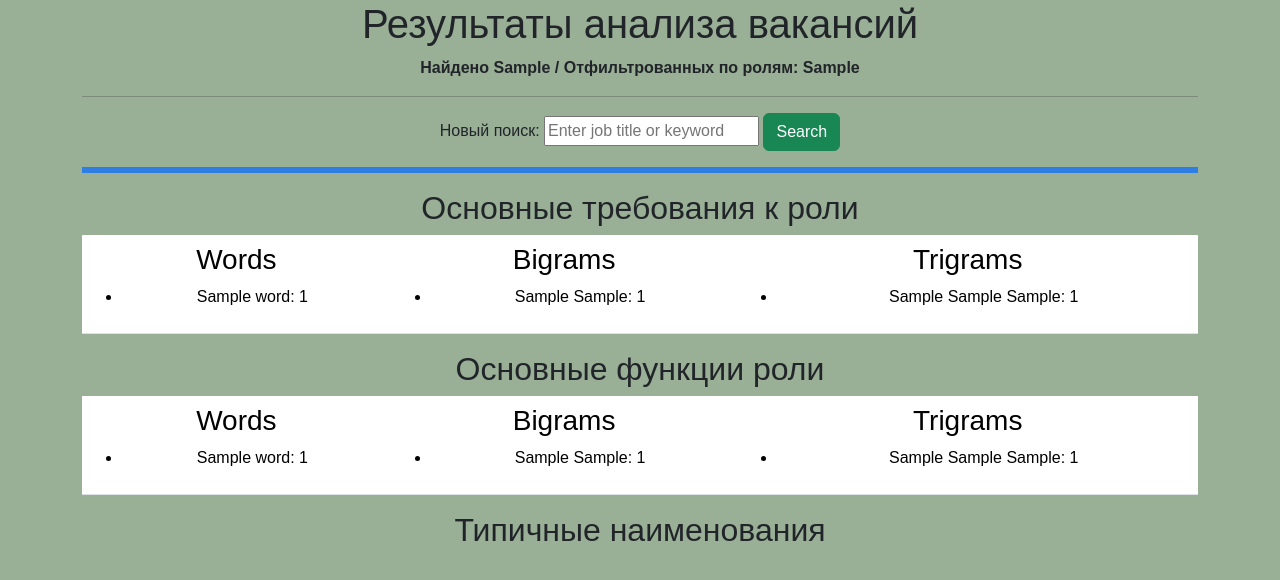
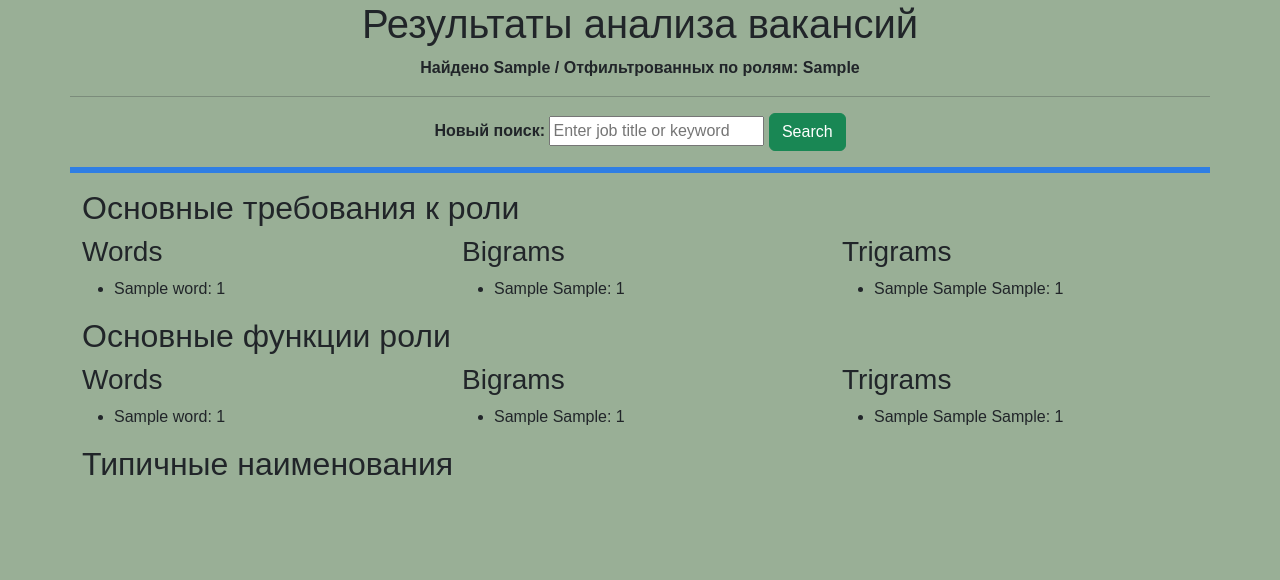
Before and after one commit to Mistergam/findtheway, a Django app: template hh_api/templates/vacancies.html in a window 1280 px wide. Shown: the top 580 px of the page. Run offline with Django 4.2, Linux system fonts and the light colour scheme; tables that the repository leaves empty hold one stand-in row (values such as "Sample post"); the template is opened without the code that fills it: values that come from a table or form of the project are taken from there, most other values are stand-ins (such as "Sample title", 1, 10 or a date in 2020); some libraries are stand-ins or nearby versions.

Commit message:
минор апдейт

```diff
--- a/hh_api/templates/vacancies.html
+++ b/hh_api/templates/vacancies.html
@@ -5,83 +5,79 @@ Find The Way
 {% endblock %}
 
 {% block content %}
-<div class="container text-center">
+<div class="container">
+    <div class="row text-center">
         <h1>Результаты анализа вакансий</h1>
         <p><b>Найдено {{ vacancies_found }} / Отфильтрованных по ролям: {{ filtered_vacancies }}</b></p>
         <hr>
         <form method="get" action="{% url 'search_vacancies' %}">
-        Новый поиск:
+            <b>Новый поиск:</b>
             <input type="text" name="text" placeholder="Enter job title or keyword" value="{{ request.GET.text }}">
             <button type="submit" class="btn btn-success">Search</button>
         </form>
+        <p></p>
         <hr class="border border-primary border-3 opacity-75">
         {% if error_message %}
         <div class="error">
             <p>{{ error_message }}</p>
         </div>
         {% endif %}
-
+    </div>
     <h2>Основные требования к роли</h2>
-    <table class="table">
-        <tr>
-            <td>
+    <div class="row">
+        <div class="col-md-4">
             <h3>Words</h3>
             <ul>
                 {% for word, count in common_requirements.words %}
                     <li>{{ word }}: {{ count }}</li>
                 {% endfor %}
             </ul>
-            </td>
-            <td>
+        </div>
+        <div class="col-md-4">
             <h3>Bigrams</h3>
             <ul>
                 {% for bigram, count in common_requirements.bigrams %}
                     <li>{{ bigram.0 }} {{ bigram.1 }}: {{ count }}</li>
                 {% endfor %}
             </ul>
-            </td>
-            <td>
+        </div>
+        <div class="col-md-4">
             <h3>Trigrams</h3>
             <ul>
                 {% for trigram, count in common_requirements.trigrams %}
                     <li>{{ trigram.0 }} {{ trigram.1 }} {{ trigram.2 }}: {{ count }}</li>
                 {% endfor %}
             </ul>
-            </td>
-        </tr>
-    </table>
-
-
+        </div>
+    </div>
 
     <h2>Основные функции роли</h2>
-    <table class="table">
-        <tr>
-            <td>
+    <div class="row">
+        <div class="col-md-4">
             <h3>Words</h3>
             <ul>
                 {% for word, count in common_responsibilities.words %}
                     <li>{{ word }}: {{ count }}</li>
                 {% endfor %}
             </ul>
-            </td>
-            <td>
+        </div>
+        <div class="col-md-4">
             <h3>Bigrams</h3>
             <ul>
                 {% for bigram, count in common_responsibilities.bigrams %}
                     <li>{{ bigram.0 }} {{ bigram.1 }}: {{ count }}</li>
                 {% endfor %}
             </ul>
-            </td>
-            <td>
+        </div>
+        <div class="col-md-4">
             <h3>Trigrams</h3>
             <ul>
                 {% for trigram, count in common_responsibilities.trigrams %}
                     <li>{{ trigram.0 }} {{ trigram.1 }} {{ trigram.2 }}: {{ count }}</li>
                 {% endfor %}
             </ul>
-            </td>
-        </tr>
-    </table>
+        </div>
+    </div>
 
     <h2>Типичные наименования</h2>
     <ul>
```
Lines whose indentation alone changed are shown as unchanged.
